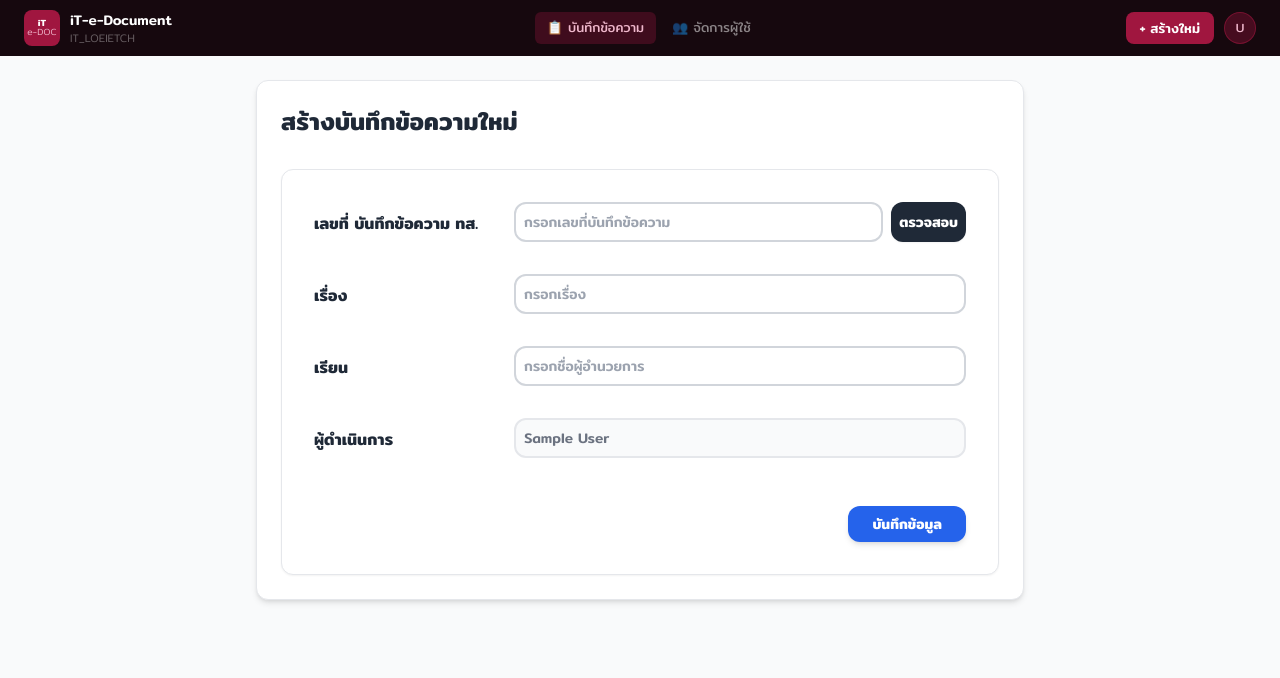
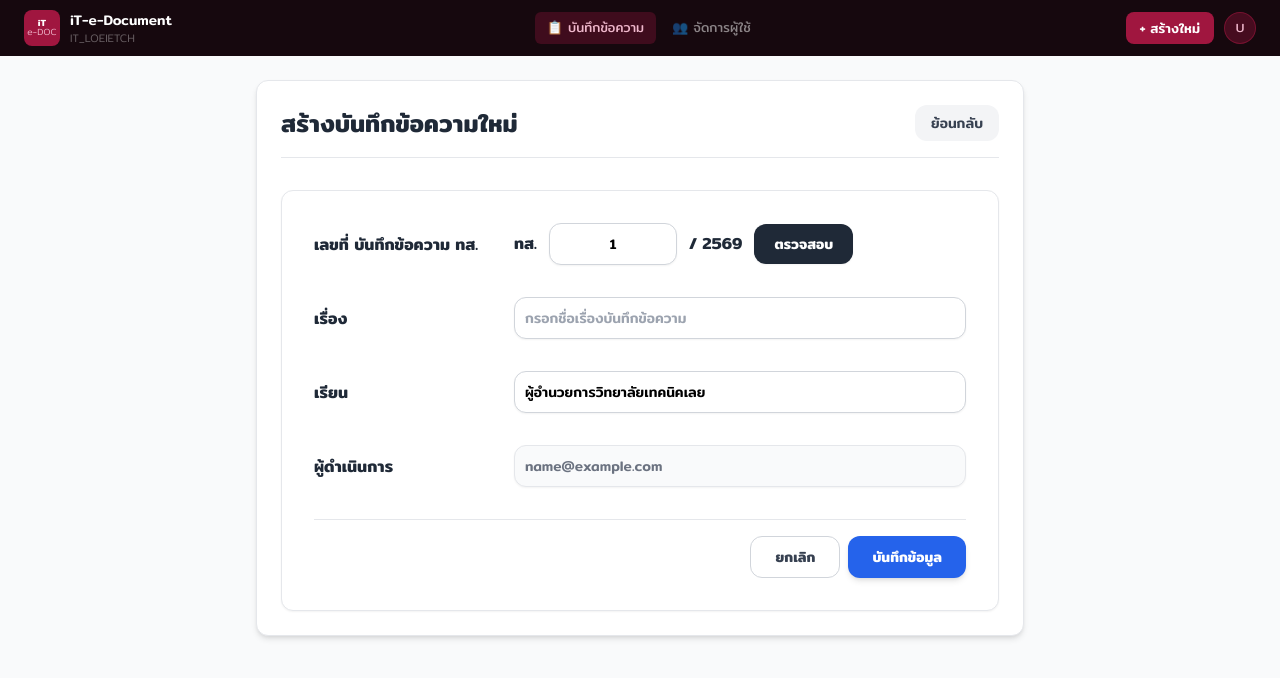
Before and after one commit to aump-pchy/iT_eDOC, a Vue app in the folder frontend/: page /memos/new in a window 1280 px wide. Shown: the top 678 px of the page. Built offline with nearby package versions, Linux system fonts and the light colour scheme; no server answers; sample sign-in values are in the browser's storage.

Commit message:
fix: แก้ไขฟอร์ม MemoForm ให้แสดงชื่อและรันเลข

```diff
--- a/frontend/src/views/MemoFormView.vue
+++ b/frontend/src/views/MemoFormView.vue
@@ -3,9 +3,18 @@
 
     <div class="max-w-3xl mx-auto bg-white p-6 rounded-xl shadow-md border border-gray-200">
 
-      <h1 class="text-2xl font-bold text-gray-800 mb-8 flex items-center gap-2">
-        สร้างบันทึกข้อความใหม่
-      </h1>
+      <div class="flex items-center justify-between mb-8 border-b pb-4">
+        <h1 class="text-2xl font-bold text-gray-800 flex items-center gap-2">
+          สร้างบันทึกข้อความใหม่
+        </h1>
+        <button
+          type="button"
+          @click="router.push('/memos')"
+          class="px-4 py-2 bg-gray-100 hover:bg-gray-200 text-gray-700 font-medium rounded-xl transition-colors text-sm"
+        >
+          ย้อนกลับ
+        </button>
+      </div>
 
       <div class="p-6 md:p-8 bg-white border border-gray-200 rounded-xl shadow-sm">
         <form @submit.prevent="handleSubmit" class="space-y-8">
@@ -15,27 +24,36 @@
               เลขที่ บันทึกข้อความ ทส.
             </label>
             <div class="flex-1 w-full">
-              <div class="flex gap-2">
+              <div class="flex items-center gap-3">
+
+                <span class="text-gray-800 font-bold text-base">ทส.</span>
+
                 <input
-                  v-model="formData.memoNumber"
+                  v-model="formData.memoSeq"
                   type="text"
                   :class="[
-                    'flex-1 p-2 border-2 rounded-xl bg-white text-gray-950 placeholder-gray-400 focus:outline-none transition-colors font-medium text-sm',
-                    errors.memoNumber ? 'border-red-500 focus:border-red-500' : 'border-gray-300 focus:border-blue-500'
+                    'w-32 p-2.5 border border-gray-300 rounded-xl bg-white text-black font-medium placeholder-gray-400 focus:outline-none focus:border-blue-500 transition-colors text-sm shadow-sm text-center',
+                    errors.memoSeq ? 'border-red-500 focus:border-red-500' : ''
                   ]"
-                  placeholder="กรอกเลขที่บันทึกข้อความ"
+                  placeholder="เช่น 1"
                 />
+
+                <span class="text-gray-800 font-bold text-base shrink-0">
+                  / {{ currentYearTh }}
+                </span>
+
                 <button
                   type="button"
                   @click="handleCheckMemo"
-                  :disabled="checking"
-                  class="shrink-0 p-2 bg-gray-800 hover:bg-gray-900 text-white font-semibold rounded-xl shadow-sm transition-colors text-sm disabled:bg-gray-400"
+                  :disabled="checking || loadingSeq"
+                  class="shrink-0 p-2.5 px-5 bg-gray-800 hover:bg-gray-900 text-white font-semibold rounded-xl shadow-sm transition-colors text-sm disabled:bg-gray-400"
                 >
                   {{ checking ? 'กำลังเช็ก...' : 'ตรวจสอบ' }}
                 </button>
               </div>
-              <p v-if="errors.memoNumber" class="text-red-500 text-xs mt-1.5 font-medium flex items-center gap-1">
-                {{ errors.memoNumber }}
+
+              <p v-if="errors.memoSeq" class="text-red-500 text-xs mt-1.5 font-medium">
+                {{ errors.memoSeq }}
               </p>
             </div>
           </div>
@@ -49,12 +67,12 @@
                 v-model="formData.subject"
                 type="text"
                 :class="[
-                  'w-full p-2 border-2 rounded-xl bg-white text-gray-950 placeholder-gray-400 focus:outline-none transition-colors font-medium text-sm',
-                  errors.subject ? 'border-red-500 focus:border-red-500' : 'border-gray-300 focus:border-blue-500'
+                  'w-full p-2.5 border border-gray-300 rounded-xl bg-white text-black font-medium placeholder-gray-400 focus:outline-none focus:border-blue-500 transition-colors text-sm shadow-sm',
+                  errors.subject ? 'border-red-500 focus:border-red-500' : ''
                 ]"
-                placeholder="กรอกเรื่อง"
+                placeholder="กรอกชื่อเรื่องบันทึกข้อความ"
               />
-              <p v-if="errors.subject" class="text-red-500 text-xs mt-1.5 font-medium flex items-center gap-1">
+              <p v-if="errors.subject" class="text-red-500 text-xs mt-1.5 font-medium">
                 {{ errors.subject }}
               </p>
             </div>
@@ -69,12 +87,12 @@
                 v-model="formData.attendTo"
                 type="text"
                 :class="[
-                  'w-full p-2 border-2 rounded-xl bg-white text-gray-950 placeholder-gray-400 focus:outline-none transition-colors font-medium text-sm',
-                  errors.attendTo ? 'border-red-500 focus:border-red-500' : 'border-gray-300 focus:border-blue-500'
+                  'w-full p-2.5 border border-gray-300 rounded-xl bg-white text-black font-medium placeholder-gray-400 focus:outline-none focus:border-blue-500 transition-colors text-sm shadow-sm',
+                  errors.attendTo ? 'border-red-500 focus:border-red-500' : ''
                 ]"
-                placeholder="กรอกชื่อผู้อำนวยการ"
+                placeholder="กรอกตำแหน่งหรือชื่อผู้รับ"
               />
-              <p v-if="errors.attendTo" class="text-red-500 text-xs mt-1.5 font-medium flex items-center gap-1">
+              <p v-if="errors.attendTo" class="text-red-500 text-xs mt-1.5 font-medium">
                 {{ errors.attendTo }}
               </p>
             </div>
@@ -89,16 +107,23 @@
                 v-model="formData.operator"
                 type="text"
                 disabled
-                class="w-full p-2 border-2 border-gray-200 rounded-xl bg-gray-50 text-gray-500 font-medium cursor-not-allowed text-sm"
+                class="w-full p-2.5 border border-gray-200 rounded-xl bg-gray-50 text-gray-500 font-medium cursor-not-allowed text-sm shadow-sm"
               />
             </div>
           </div>
 
-          <div class="pt-4 flex justify-end">
+          <div class="pt-4 flex justify-end gap-2 border-t">
+            <button
+              type="button"
+              @click="router.push('/memos')"
+              class="px-6 py-2.5 border border-gray-300 rounded-xl font-semibold text-gray-700 hover:bg-gray-50 transition-colors text-sm"
+            >
+              ยกเลิก
+            </button>
             <button
               type="submit"
-              :disabled="submitting"
-              class="px-6 p-2 bg-blue-600 hover:bg-blue-700 text-white font-semibold rounded-xl shadow-md transition-colors text-sm disabled:bg-gray-400"
+              :disabled="submitting || loadingSeq"
+              class="px-6 py-2.5 bg-blue-600 hover:bg-blue-700 text-white font-semibold rounded-xl shadow-md transition-colors text-sm disabled:bg-gray-400"
             >
               {{ submitting ? 'กำลังบันทึก...' : 'บันทึกข้อมูล' }}
             </button>
@@ -110,88 +135,168 @@
 </template>
 
 <script setup>
-import { reactive, ref, onMounted } from 'vue'
+import { reactive, ref, onMounted, computed } from 'vue'
 import { useRouter } from 'vue-router'
 import { useMemoStore } from '@/stores/memo'
-import api from '@/api' // เรียกใช้ตัวแปรแกนกลางที่ตั้งค่า baseURL เอาไว้แล้ว
+import { useAuthStore } from '@/stores/auth'
+import api from '@/api'
 
 const memoStore = useMemoStore()
+const authStore = useAuthStore()
 const router = useRouter()
+
 const checking = ref(false)
 const submitting = ref(false)
+const loadingSeq = ref(false)
 
-// 1. ตัวแปรเก็บข้อมูลฟอร์ม
+// ดึงปี พ.ศ. ปัจจุบัน (ค.ศ. + 543)
+const currentYearTh = computed(() => new Date().getFullYear() + 543)
+
+// รีแอคทีฟฟอร์ม
 const formData = reactive({
-  memoNumber: '',
+  memoSeq: '',
   subject: '',
-  attendTo: '',
-  operator: '',
+  attendTo: 'ผู้อำนวยการวิทยาลัยเทคนิคเลย',
+  operator: 'กำลังโหลดข้อมูลผู้ดำเนินการ...', // ข้อความเมื่อเริ่มโหลดหน้าจอ
   content: 'บันทึกข้อความภายในสถานศึกษา'
 })
 
-// 2. ตัวแปรเก็บข้อความ Error
 const errors = reactive({
-  memoNumber: '',
+  memoSeq: '',
   subject: '',
   attendTo: ''
 })
 
-// 🚀 โหลดข้อมูลชื่อผู้ใช้ตัวจริงจาก localStorage มาใส่ช่องผู้ดำเนินการอัตโนมัติ
-onMounted(() => {
-  const savedUser = localStorage.getItem('user')
-  if (savedUser) {
-    const userData = JSON.parse(savedUser)
-    // ถ้ามีชื่อให้ใส่ชื่อ ถ้าไม่มีให้เอาอีเมลแอดมินมาโชว์หล่อ ๆ ครับ
-    formData.operator = userData.name || userData.email || 'แอดมินระบบ'
-  } else {
-    formData.operator = 'ผู้ใช้งานทั่วไป'
+// 🔥 ฟังก์ชันดึงชื่อ-นามสกุลจริงจากตาราง profiles ดักจับข้อมูลทุกรูปแบบ
+const fetchOperatorProfile = async (email) => {
+  try {
+    const response = await api.get('/profiles')
+
+    // ดักจับข้อมูลเผื่อ API ส่งมาไม่เหมือนกัน (รองรับทั้ง array ตรงๆ หรือห่อใน .data หรือ .data.data)
+    let profiles = []
+    if (response.data && response.data.data && Array.isArray(response.data.data)) {
+      profiles = response.data.data
+    } else if (response.data && Array.isArray(response.data)) {
+      profiles = response.data
+    } else if (Array.isArray(response)) {
+      profiles = response
+    }
+
+    // ทำการค้นหาแถวที่มีอีเมลตรงกัน (แปลงเป็นตัวพิมพ์เล็กเพื่อไม่ให้พลาดตอนเช็ก)
+    const matchedUser = profiles.find(p => p.email?.toLowerCase() === email?.toLowerCase())
+
+    if (matchedUser && matchedUser.full_name) {
+      formData.operator = matchedUser.full_name // คืนค่าเป็นชื่อ นามสกุลจริงสำเร็จ 🎉
+    } else {
+      // เซฟตี้สเต็ปที่ 1: ถ้าหาไม่เจอใน profiles ให้ดึงชื่อจาก Store หรือ LocalStorage ที่บันทึกไว้ตอน Login
+      const storeName = authStore.user?.full_name ||
+                        authStore.user?.user_metadata?.full_name ||
+                        JSON.parse(localStorage.getItem('user'))?.full_name
+      formData.operator = storeName || email
+    }
+  } catch (error) {
+    console.error('ดึงโปรไฟล์ผู้ดำเนินการล้มเหลว:', error)
+    // เซฟตี้สเต็ปที่ 2: หาก API ฝั่ง profiles พัง ให้ถอยกลับมาใช้ชื่อจากระบบล็อกอินหลักทันที หน้าจอจะได้ไม่ค้างตัวหนังสือโหลด
+    const storeName = authStore.user?.full_name || JSON.parse(localStorage.getItem('user'))?.full_name
+    formData.operator = storeName || email
   }
+}
+
+// ค้นหาเลขที่เอกสารสูงสุดของปีปัจจุบันบนหน้าเว็บเพื่อ Auto รันลำดับถัดไป
+const fetchNextMemoNumber = async () => {
+  loadingSeq.value = true
+  try {
+    const response = await api.get('/memos')
+
+    let memos = []
+    if (response.data && response.data.data && Array.isArray(response.data.data)) {
+      memos = response.data.data
+    } else if (response.data && Array.isArray(response.data)) {
+      memos = response.data
+    }
+
+    let maxSeq = 0
+    const suffix = `/${currentYearTh.value}`
+
+    memos.forEach(memo => {
+      if (memo.memo_number && memo.memo_number.endsWith(suffix)) {
+        const match = memo.memo_number.match(/ทส\.([0-9]+)\//)
+        if (match && match[1]) {
+          const seq = parseInt(match[1], 10)
+          if (seq > maxSeq) maxSeq = seq
+        }
+      }
+    })
+
+    formData.memoSeq = (maxSeq + 1).toString()
+  } catch (error) {
+    console.error('ดึงลำดับเลขล้มเหลว:', error)
+    formData.memoSeq = '1'
+  } finally {
+    loadingSeq.value = false
+  }
+}
+
+// รันกระบวนการดึงข้อมูลเมื่อคอมโพเนนต์ถูกติดตั้ง
+onMounted(async () => {
+  // ดึงค่าอีเมลจากระบบล็อกอินหลัก (ตรวจเช็กแบบละเอียดทุกพาร์ท)
+  const userStoreEmail = authStore.user?.email
+  const userStorageEmail = JSON.parse(localStorage.getItem('user'))?.email
+  const currentEmail = userStoreEmail || userStorageEmail || 'admin@loeitech.ac.th'
+
+  // 1. วิ่งไป Map เอาชื่อ-นามสกุลจริงมาจากตาราง profiles
+  await fetchOperatorProfile(currentEmail)
+
+  // 2. รันเลขอัตโนมัติ ทส. ล่าสุด
+  await fetchNextMemoNumber()
 })
 
-// 🔍 ฟังก์ชันปุ่ม "ตรวจสอบ" ซ้ำ (ปรับมาใช้แกนกลาง api.js ของกลุ่ม)
+// ฟังก์ชันปุ่ม "ตรวจสอบ" ตรวจสอบฟอร์แมตเต็ม ทส.X/ปีพ.ศ. บน DB
 const handleCheckMemo = async () => {
-  if (!formData.memoNumber.trim()) {
-    errors.memoNumber = 'กรุณากรอกเลขที่บันทึกข้อความก่อนสั่งตรวจสอบ'
+  if (!formData.memoSeq.trim()) {
+    errors.memoSeq = 'กรุณาระบุเลขลำดับ'
     return
   }
 
+  const fullMemoNumber = `ทส.${formData.memoSeq.trim()}/${currentYearTh.value}`
+
   checking.value = true
   try {
-    errors.memoNumber = ''
+    errors.memoSeq = ''
+    const response = await api.get('/memos')
 
-    // ดึงผ่าน api.get ค้นหาเลขที่กรอกมา
-    const response = await api.get('/memos', {
-      params: { search: formData.memoNumber.trim() }
-    })
+    let memos = []
+    if (response.data && response.data.data && Array.isArray(response.data.data)) {
+      memos = response.data.data
+    } else if (response.data && Array.isArray(response.data)) {
+      memos = response.data
+    }
 
-    // คอนโทรลเลอร์หลังบ้านส่วนใหญ่จะห่อข้อมูลไว้ใน response.data.data
-    const memoList = response.data.data || response.data || []
-    const isDuplicate = memoList.some(m => m.memo_number === formData.memoNumber.trim())
+    const isDuplicate = memos.some(m => m.memo_number === fullMemoNumber)
 
     if (isDuplicate) {
-      errors.memoNumber = '❌ เลขที่บันทึก ทส. นี้ ถูกใช้งานไปแล้วในระบบ!'
-      alert('⚠️ เลขที่บันทึก ทส. นี้ ถูกใช้งานไปแล้วในระบบ! กรุณาเปลี่ยนเลขใหม่ครับ')
+      errors.memoSeq = `❌ ${fullMemoNumber} ถูกใช้งานในระบบไปแล้ว!`
+      alert(`⚠️ เลขบันทึกข้อความ ${fullMemoNumber} ซ้ำในระบบ! กรุณาเปลี่ยนตัวเลข`)
     } else {
-      alert('✅ เลขที่บันทึกนี้สามารถใช้งานได้ครับอ้าย!')
+      alert(`✅ ${fullMemoNumber} สามารถใช้งานได้!`)
     }
   } catch (error) {
-    console.error('เกิดข้อผิดพลาดในการตรวจสอบเลขบันทึก:', error)
-    alert('⚠️ ไม่สามารถเชื่อมต่อระบบตรวจสอบได้ กรุณาตรวจสอบสถานะเซิร์ฟเวอร์หลังบ้าน')
+    console.error(error)
+    alert('⚠️ ไม่สามารถเชื่อมต่อฐานข้อมูลเพื่อตรวจสอบได้')
   } finally {
     checking.value = false
   }
 }
 
-// 3. ตรวจสอบความถูกต้องของข้อมูลก่อนส่ง (Validation)
+// ตรวจสอบข้อมูลก่อนเซฟจริง
 const validateForm = () => {
   let isValid = true
-
-  errors.memoNumber = ''
+  errors.memoSeq = ''
   errors.subject = ''
   errors.attendTo = ''
 
-  if (!formData.memoNumber.trim()) {
-    errors.memoNumber = 'กรุณากรอกเลขที่บันทึกข้อความ ทส.'
+  if (!formData.memoSeq.trim() || isNaN(formData.memoSeq.trim())) {
+    errors.memoSeq = 'กรุณาระบุเลขลำดับเป็นตัวเลข'
     isValid = false
   }
   if (!formData.subject.trim()) {
@@ -199,39 +304,37 @@ const validateForm = () => {
     isValid = false
   }
   if (!formData.attendTo.trim()) {
-    errors.attendTo = 'กรุณากรอกชื่อผู้อำนวยการ'
+    errors.attendTo = 'กรุณากรอกตำแหน่งหรือชื่อผู้รับ'
     isValid = false
   }
 
   return isValid
 }
 
-// 4. ฟังก์ชันส่งฟอร์มเพื่อบันทึกข้อมูลผ่าน Store ปลุกพลัง Pinia
+// บันทึกข้อมูลเข้าสโตร์และฐานข้อมูล
 const handleSubmit = async () => {
   if (!validateForm()) return
 
+  const finalMemoNumber = `ทส.${formData.memoSeq.trim()}/${currentYearTh.value}`
+
   submitting.value = true
   try {
-    // จัดก้อน Payload ส่งเข้า Store ของครู
     const payload = {
-      memo_number: formData.memoNumber.trim(),
+      memo_number: finalMemoNumber,
       subject: formData.subject.trim(),
       recipient: formData.attendTo.trim(),
       operator: formData.operator,
-      content: formData.content
+      content: formData.content,
+      status: 'draft'
     }
 
-    // เรียกใช้ฟังก์ชันของ Store โดยตรง ไม่ต้องยิง fetch ดิบเองแล้วครับ!
     await memoStore.createMemo(payload)
-
-    alert('🎉 ยอดเยี่ยมครับอ้าย! บันทึกข้อมูลลงฐานข้อมูลผ่าน Store สำเร็จแล้ว!')
-
-    // พอบันทึกเสร็จ ให้เด้งหน้าจอกลับไปที่หน้ารายการรวม (MemoListView) เพื่อดูผลงาน
+    alert('🎉 บันทึกข้อมูลและจัดเก็บลงระบบเรียบร้อย!')
     router.push('/memos')
 
   } catch (error) {
-    console.error('เกิดข้อผิดพลาดในการบันทึกข้อมูล:', error)
-    alert('⚠️ บันทึกข้อมูลไม่สำเร็จ กรุณาตรวจสอบความถูกต้องของข้อมูลหรือสิทธิ์การใช้งาน')
+    console.error(error)
+    alert('⚠️ เกิดข้อผิดพลาด ไม่สามารถบันทึกข้อมูลได้')
   } finally {
     submitting.value = false
   }
```
